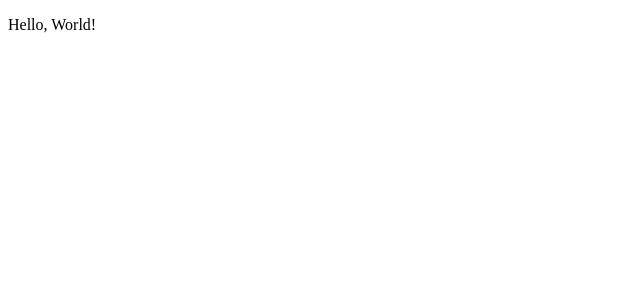
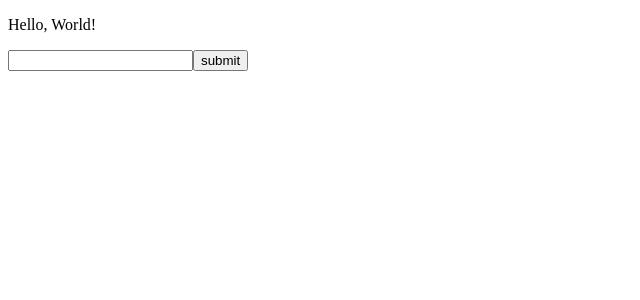
Before and after one commit to nguyendevin/readit, a React (Create React App) app in the folder frontend/: page / in a window 1280 px wide. Shown: the top 300 px of the page, without its empty margins (0-640 px from the left). Built offline with nearby package versions, Linux system fonts and the light colour scheme.

Commit message:
Initialize form

```diff
--- a/frontend/src/App.js
+++ b/frontend/src/App.js
@@ -1,9 +1,12 @@
 // App.js
+
+import Form from "./components/Form/Form"
 
 const App = () => {
   return (
     <div>
       <p>Hello, World!</p>
+      <Form />
     </div>
   )
 }
--- a/frontend/src/components/Form/Form.jsx
+++ b/frontend/src/components/Form/Form.jsx
@@ -1,7 +1,38 @@
 // Form.jsx
 
+import { useState } from "react"
+import { useDispatch } from "react-redux"
+
+import { addPost } from "../../actions/postAction"
+
 const Form = () => {
+    const [content, setContent] = useState("")
+    const dispatch = useDispatch()
 
+    const handleContentChange = (event) => {
+        setContent(event.target.value)
+    }
+
+    const handleSubmit = async (event) => {
+        event.preventFault()
+
+        dispatch(addPost({ content }))
+    }
+
+    return (
+        <div>
+            <form onSubmit={handleSubmit}>
+                <input
+                    value={content}
+                    type="text"
+                    onChange={handleContentChange}
+                />
+                <button type="submit">
+                    submit
+                </button>
+            </form>
+        </div>
+    )
 }
 
 export default Form
--- a/frontend/src/index.js
+++ b/frontend/src/index.js
@@ -1,6 +1,6 @@
 // index.js
 
-import ReactDOM from "react-dom"
+import ReactDOM from "react-dom/client"
 import { Provider } from "react-redux"
 import { createStore, applyMiddleware, compose } from "redux"
 import thunk from "redux-thunk"
```
